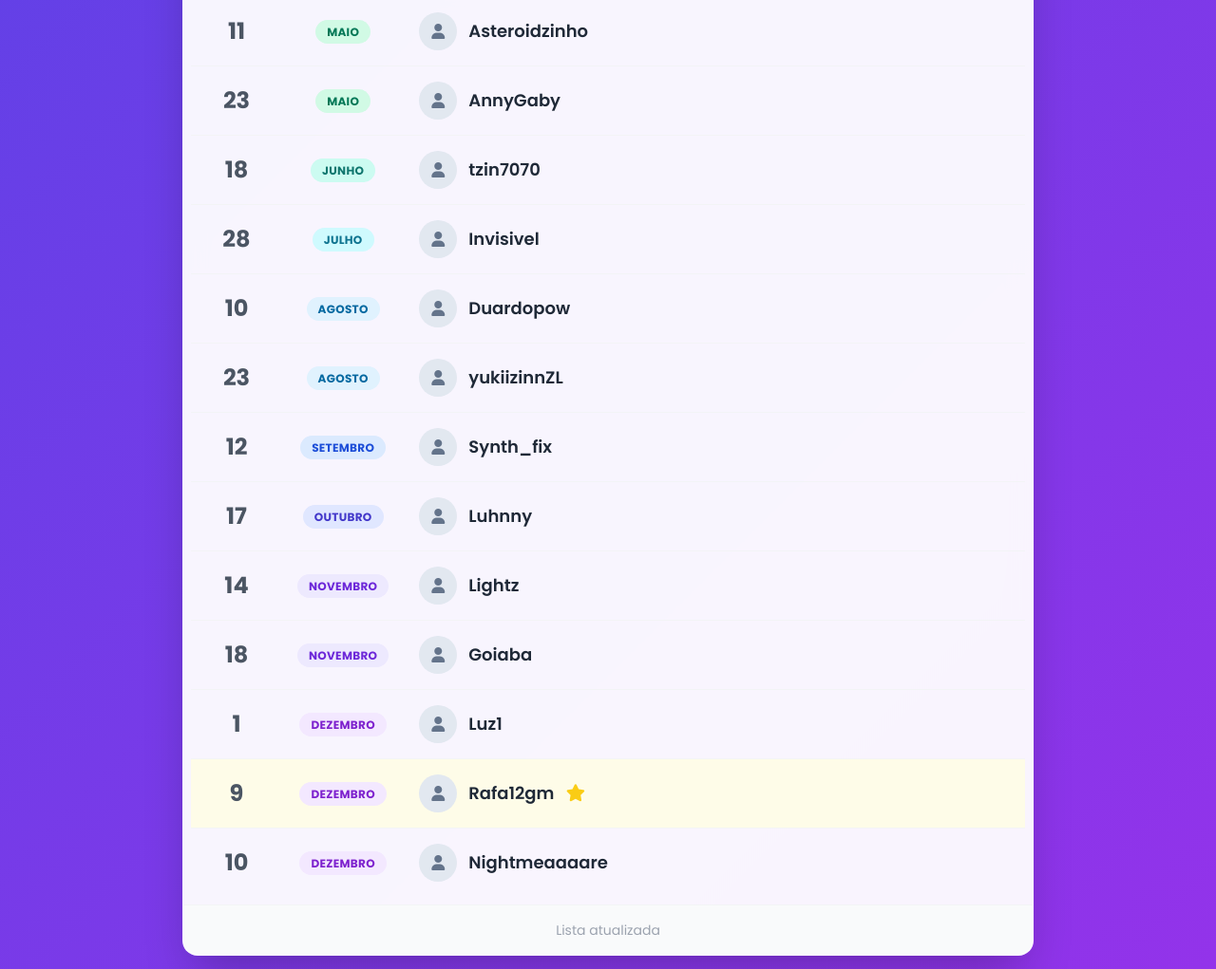
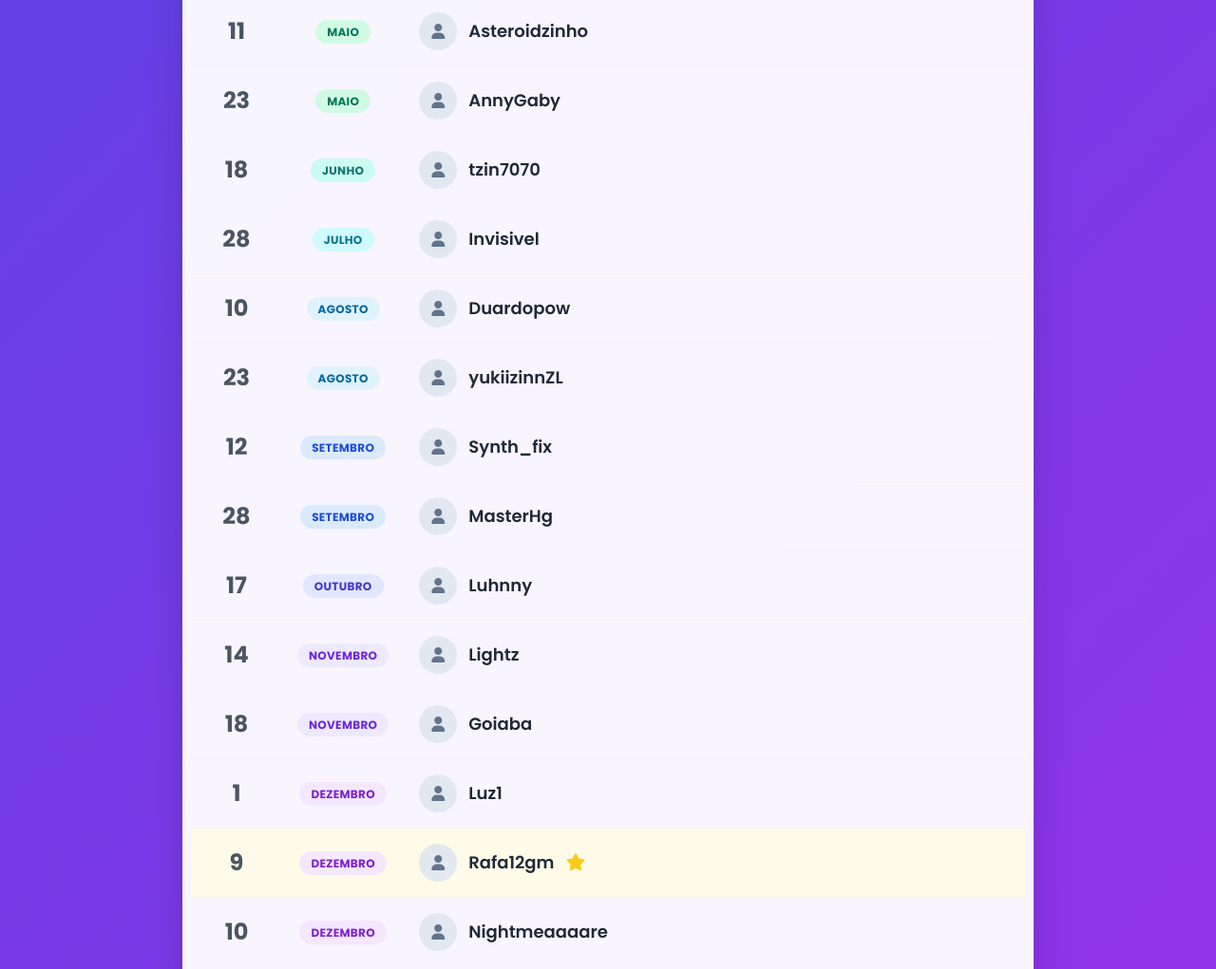
Before and after one commit to luhsch/Staff-aniversarios, a plain HTML site: page index.html in a window 1280 px wide. Shown: the part 1010-2031 px from the top of the page at 95% size. Drawn offline with nearby package versions, Linux system fonts and the light colour scheme.

Commit message:
Add new staff members to staffData array

```diff
--- a/index.html
+++ b/index.html
@@ -91,7 +91,7 @@
             { nick: ".Kauanttx", day: 22, month: 1, monthName: "Janeiro" },
             { nick: "StwBr123", day: 18, month: 2, monthName: "Fevereiro" },
             { nick: "DOM", day: 3, month: 3, monthName: "Março" },
-            { nick: "joel0018", day: 5, month: 3, monthName: "Março" }, // Novo adicionado
+            { nick: "joel0018", day: 5, month: 3, monthName: "Março" },
             { nick: "CrisCraft032", day: 16, month: 3, monthName: "Março" },
             { nick: "Continuei", day: 30, month: 3, monthName: "Março" },
             { nick: ".BlueBlood1100", day: 15, month: 4, monthName: "Abril" },
@@ -104,6 +104,7 @@
             { nick: "Duardopow", day: 10, month: 8, monthName: "Agosto" },
             { nick: "yukiizinnZL", day: 23, month: 8, monthName: "Agosto" },
             { nick: "Synth_fix", day: 12, month: 9, monthName: "Setembro" },
+            { nick: "MasterHg", day: 28, month: 9, monthName: "Setembro" }, // Novo adicionado
             { nick: "Luhnny", day: 17, month: 10, monthName: "Outubro" },
             { nick: "Lightz", day: 14, month: 11, monthName: "Novembro" },
             { nick: "Goiaba", day: 18, month: 11, monthName: "Novembro" },
```
